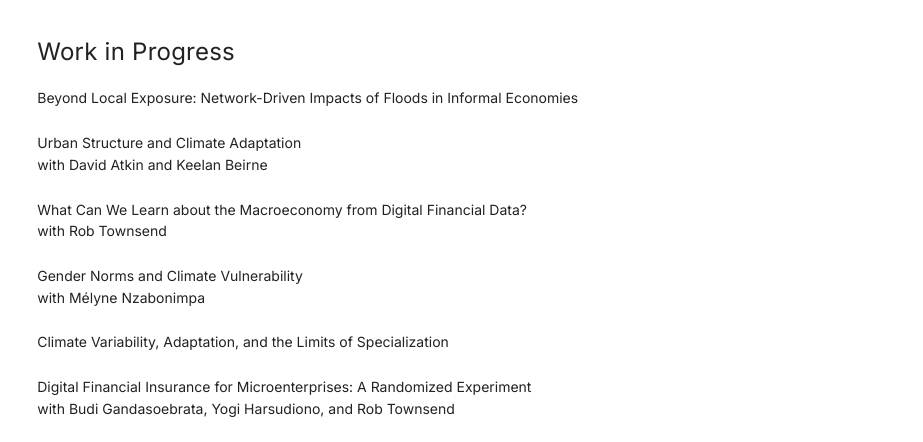
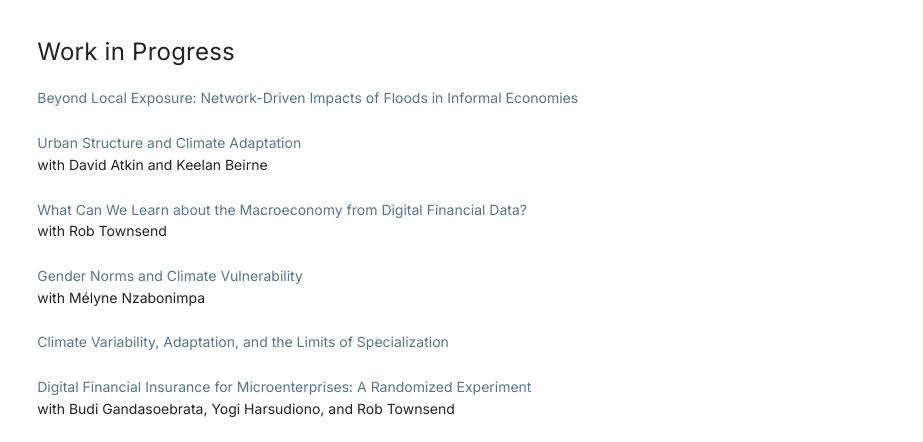
Before and after one commit to eringrela/eringrela.github.io, a plain HTML site: page index.html in a window 1280 px wide. Shown: the part 152-594 px from the top of the page, 357-1280 px from the left. Drawn offline with Linux system fonts and the light colour scheme.

Commit message:
Update styles.css

```diff
--- a/styles.css
+++ b/styles.css
@@ -26,7 +26,9 @@ p { margin:0 0 13px; }
 .paper-title { color:var(--link); }
 section[aria-labelledby="work-in-progress"] .paper-title,
 section[aria-labelledby="work-in-progress"] .paper-title a {
-  color: var(--ink);
+  color: #56758C;
+  text-decoration: none;
+  cursor: default;
 }
 /* A working title or placeholder is intentionally styled as unobtrusive metadata. */
 .example-marker { color:#87909a; font-size:12px; }
```
